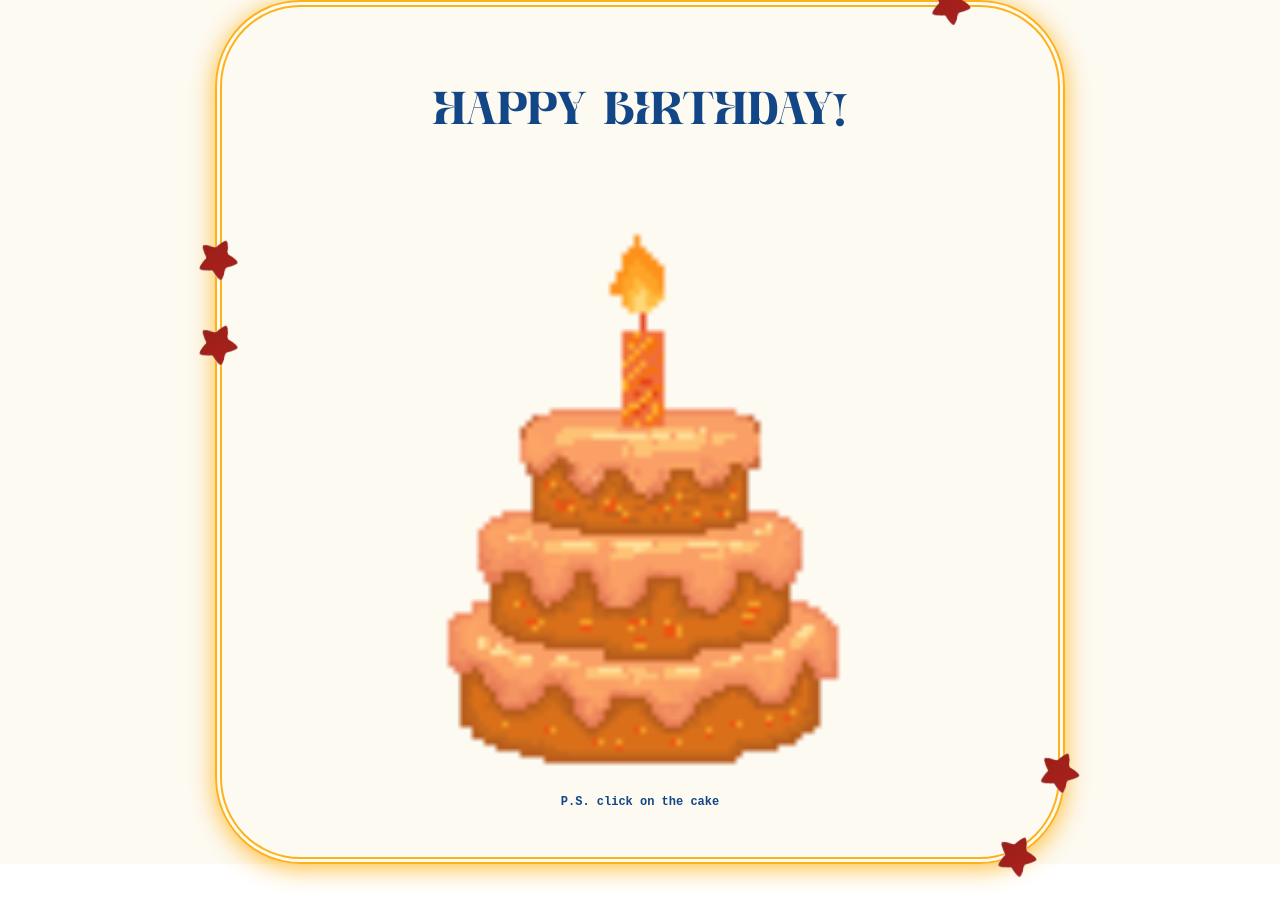
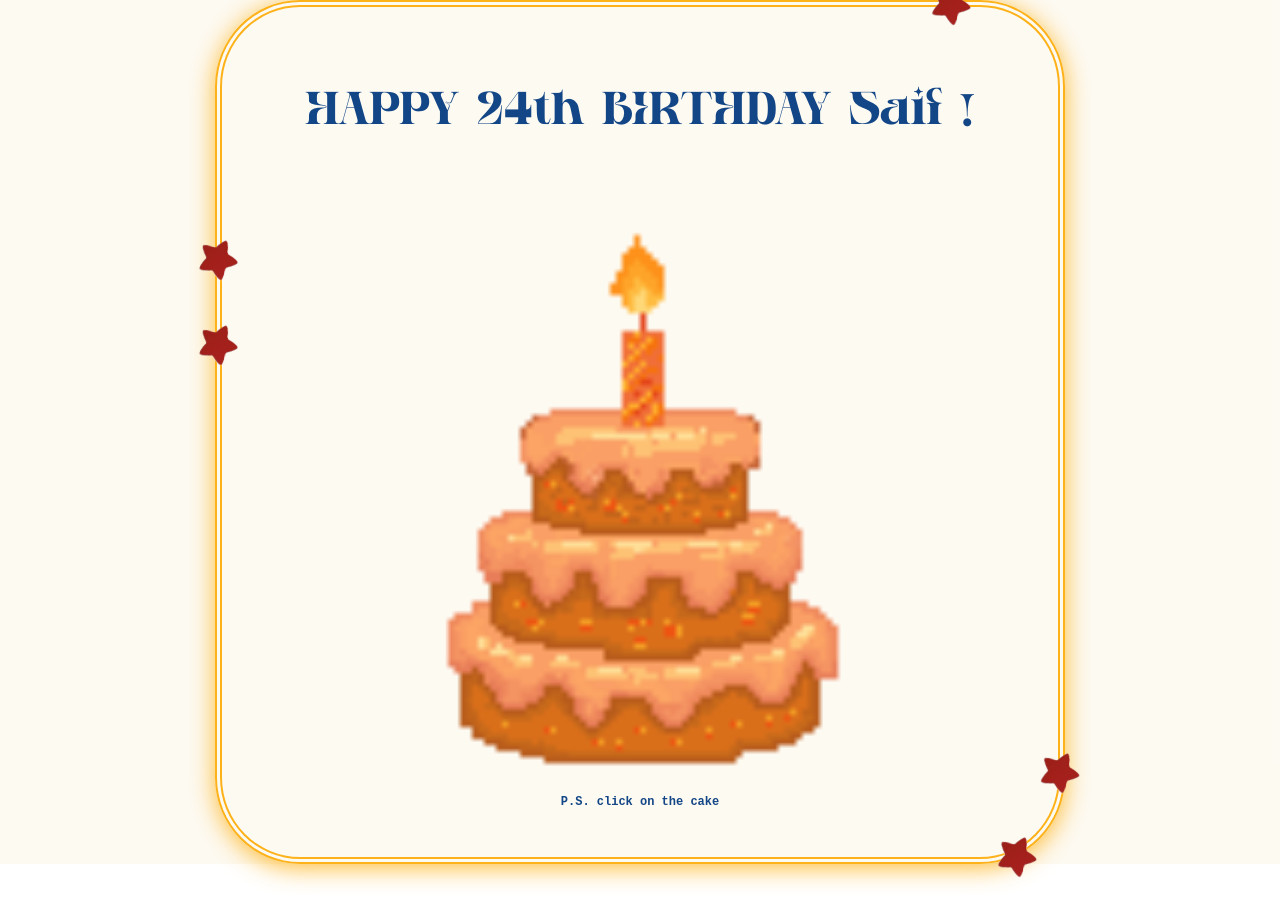
Before and after one commit to shahdmu34/bday, a React (Create React App) app: page / in a window 1280 px wide. Shown: the top 924 px of the page. Built offline with nearby package versions, Linux system fonts and the light colour scheme.

Commit message:
last commit

```diff
--- a/src/App.js
+++ b/src/App.js
@@ -46,7 +46,7 @@ function App() {
           <img src={star} alt="star" className="border-star5" />
 
 
-          <p>HAPPY BIRTHDAY!</p>
+          <p>HAPPY 24th BIRTHDAY Saif !</p>
           <img
             src={images[index]}
             alt={`cake-${index + 1}`}
```
